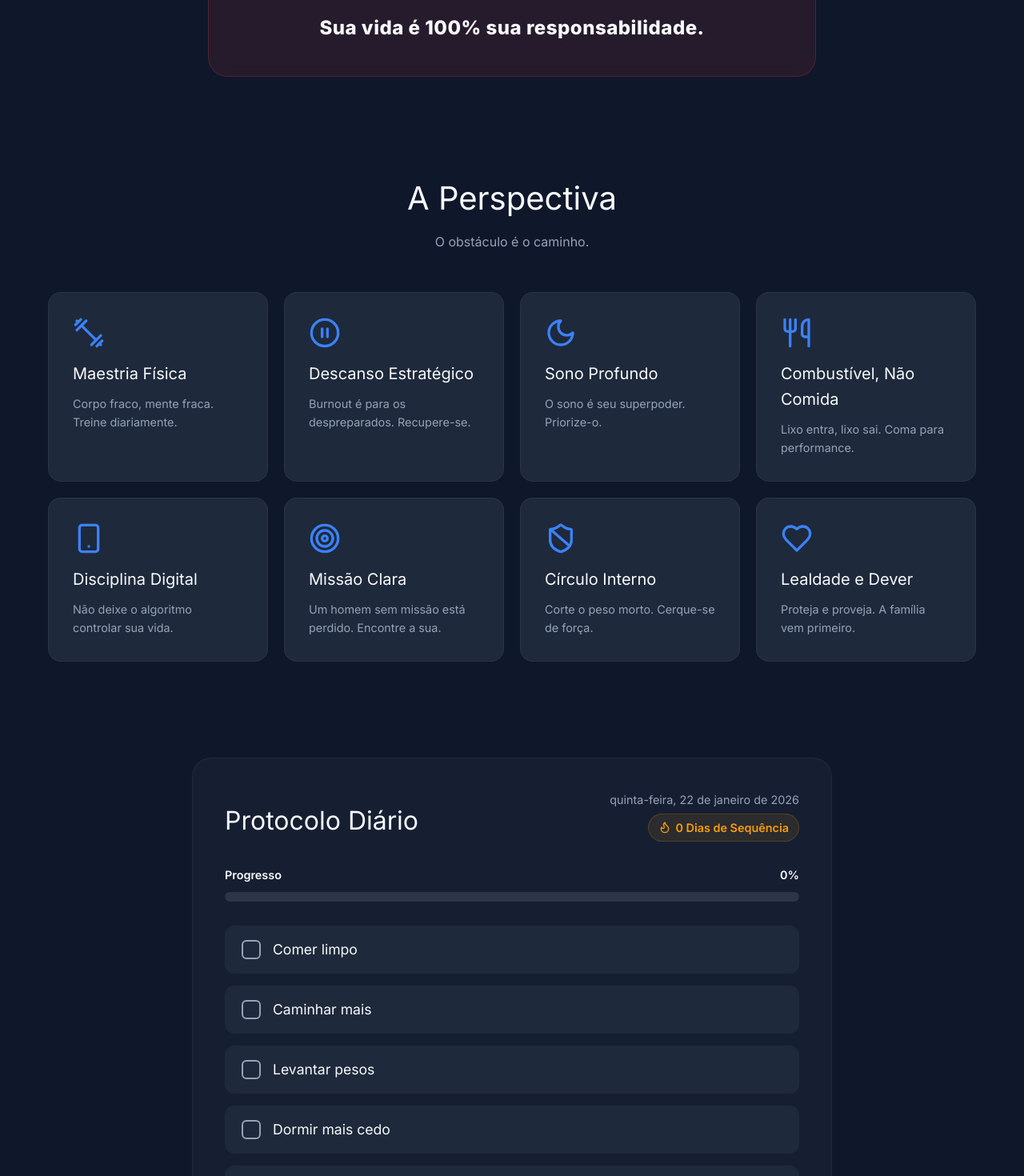
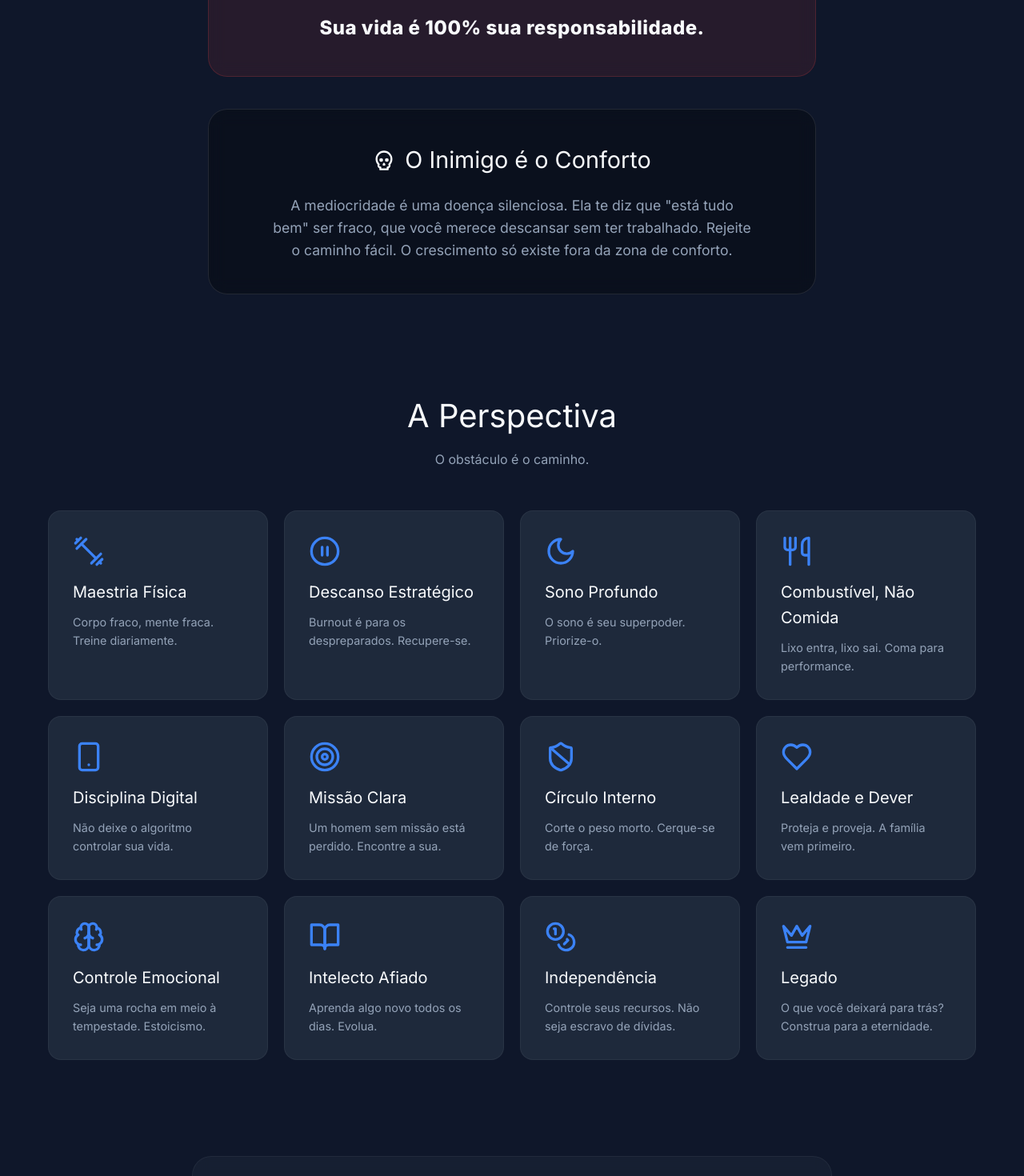
Before and after one commit to juninmd/super-man, a React (Vite) app: page / in a window 1280 px wide. Shown: the part 1200-2670 px from the top of the page at 80% size. Built offline with nearby package versions, Linux system fonts and the light colour scheme; the HTML template or start-up script is replaced by a standard one.

Commit message:
Enhance motivational content with new habits and perspectives

```diff
--- a/src/components/Diagnosis.tsx
+++ b/src/components/Diagnosis.tsx
@@ -1,4 +1,4 @@
-import { AlertCircle } from 'lucide-react';
+import { AlertCircle, Skull } from 'lucide-react';
 
 const PROBLEMS = [
   "Sem treino",
@@ -24,7 +24,8 @@ const Diagnosis = () => {
           border: '1px solid rgba(239, 68, 68, 0.2)',
           borderRadius: '24px',
           padding: '40px',
-          backdropFilter: 'blur(10px)'
+          backdropFilter: 'blur(10px)',
+          marginBottom: '40px'
       }}>
         <h2 style={{
             fontSize: '2rem',
@@ -79,6 +80,31 @@ const Diagnosis = () => {
             </p>
         </div>
       </div>
+
+      <div style={{
+          background: 'rgba(0, 0, 0, 0.3)',
+          border: '1px solid rgba(255, 255, 255, 0.1)',
+          borderRadius: '24px',
+          padding: '40px',
+          backdropFilter: 'blur(10px)'
+      }}>
+          <h3 style={{
+            fontSize: '1.8rem',
+            marginBottom: '20px',
+            color: 'var(--text-primary)',
+            display: 'flex',
+            alignItems: 'center',
+            justifyContent: 'center',
+            gap: '12px'
+          }}>
+             <Skull size={28} /> O Inimigo é o Conforto
+          </h3>
+          <p style={{ fontSize: '1.1rem', color: 'var(--text-secondary)', lineHeight: '1.6', maxWidth: '600px', margin: '0 auto' }}>
+              A mediocridade é uma doença silenciosa. Ela te diz que "está tudo bem" ser fraco,
+              que você merece descansar sem ter trabalhado. Rejeite o caminho fácil.
+              O crescimento só existe fora da zona de conforto.
+          </p>
+      </div>
     </section>
   );
 };
--- a/src/components/Perspective.tsx
+++ b/src/components/Perspective.tsx
@@ -1,4 +1,4 @@
-import { Dumbbell, PauseCircle, Moon, Utensils, Smartphone, Target, ShieldBan, Heart } from 'lucide-react';
+import { Dumbbell, PauseCircle, Moon, Utensils, Smartphone, Target, ShieldBan, Heart, Brain, BookOpen, Coins, Crown } from 'lucide-react';
 
 const cards = [
   { icon: Dumbbell, title: "Maestria Física", text: "Corpo fraco, mente fraca. Treine diariamente." },
@@ -9,6 +9,10 @@ const cards = [
   { icon: Target, title: "Missão Clara", text: "Um homem sem missão está perdido. Encontre a sua." },
   { icon: ShieldBan, title: "Círculo Interno", text: "Corte o peso morto. Cerque-se de força." },
   { icon: Heart, title: "Lealdade e Dever", text: "Proteja e proveja. A família vem primeiro." },
+  { icon: Brain, title: "Controle Emocional", text: "Seja uma rocha em meio à tempestade. Estoicismo." },
+  { icon: BookOpen, title: "Intelecto Afiado", text: "Aprenda algo novo todos os dias. Evolua." },
+  { icon: Coins, title: "Independência", text: "Controle seus recursos. Não seja escravo de dívidas." },
+  { icon: Crown, title: "Legado", text: "O que você deixará para trás? Construa para a eternidade." },
 ];
 
 const Perspective = () => {
--- a/src/components/Tracker.tsx
+++ b/src/components/Tracker.tsx
@@ -12,8 +12,11 @@ const HABITS = [
   "Levantar pesos",
   "Dormir mais cedo",
   "Acordar às 5h",
+  "Banho gelado",
   "Jejum matinal",
   "Beber água",
+  "Ler 10 páginas",
+  "Planejar o dia seguinte",
   "Falar menos",
   "Ouvir mais",
   "Tempo sozinho",
@@ -29,7 +32,11 @@ const REMINDERS = [
   "Você tem poder sobre sua mente - não sobre eventos externos. Perceba isso e encontrará força.",
   "Disciplina é liberdade.",
   "Não deseje que fosse mais fácil, deseje que você fosse melhor.",
-  "Permaneça firme."
+  "Permaneça firme.",
+  "Memento Mori: lembre-se que você vai morrer.",
+  "Ame seu destino (Amor Fati).",
+  "A felicidade da sua vida depende da qualidade dos seus pensamentos.",
+  "Nenhum homem é livre se não for mestre de si mesmo."
 ];
 
 const Tracker = ({ addToast }: TrackerProps) => {
@@ -47,15 +54,24 @@ const Tracker = ({ addToast }: TrackerProps) => {
 
     if (storedDate !== todayKey) {
         // New day logic
-        // If the previous day was missed, streak might reset (simplified logic here)
-        // For now, we just reset the checks
         localStorage.setItem('habitDate', todayKey);
         localStorage.setItem('habitState', JSON.stringify([])); // clear for new day
         setCheckedState(new Array(HABITS.length).fill(false));
     } else {
         // Same day, load state
+        // If habits length changed, we need to handle it gracefully
         if (storedState.length === HABITS.length) {
             setCheckedState(storedState);
+        } else {
+             // If array length mismatch (e.g. habits added), try to preserve what we can or reset
+             // For simplicity, if structure changes, we might reset or pad.
+             // Let's just pad with false if new habits added
+             if (storedState.length < HABITS.length) {
+                 const newArr = [...storedState, ...new Array(HABITS.length - storedState.length).fill(false)];
+                 setCheckedState(newArr);
+             } else {
+                 setCheckedState(new Array(HABITS.length).fill(false));
+             }
         }
     }
     setStreak(storedStreak);
```
